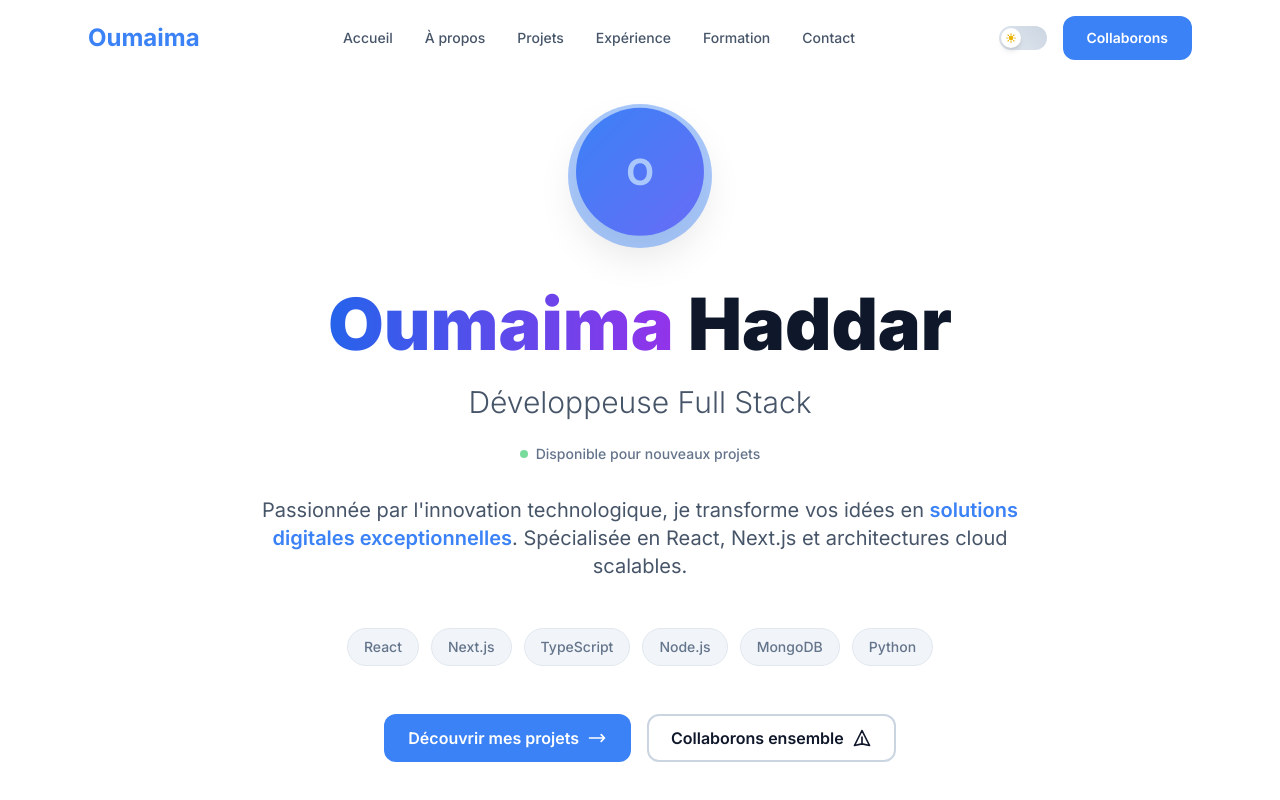
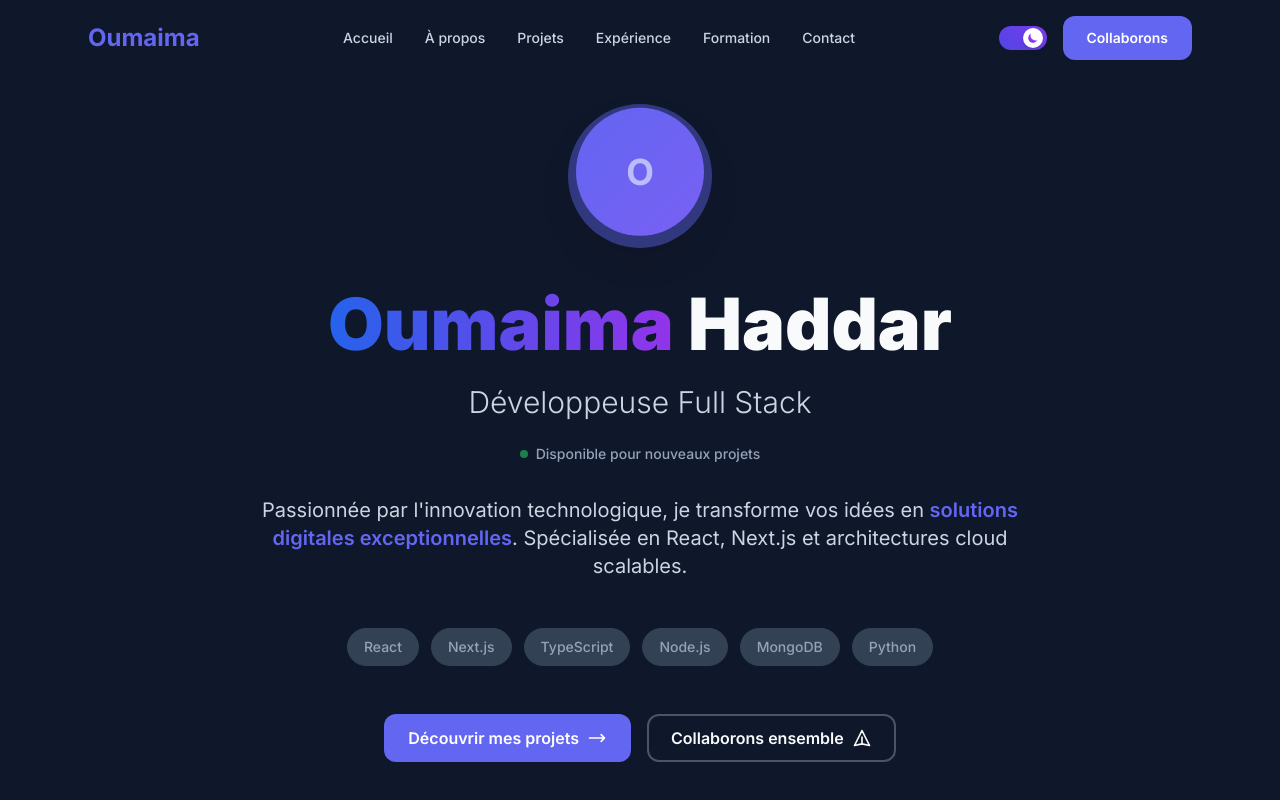
Before and after one commit to ohaddar/my-portfolio, a Next.js app: page / in a window 1280 px wide. Shown: the top 800 px of the page. Built offline with nearby package versions, Linux system fonts and the light colour scheme.

Commit message:
✨ fix initial theme state: change default theme from light to dark for consistency with saved theme

```diff
--- a/src/components/ThemeToggle.tsx
+++ b/src/components/ThemeToggle.tsx
@@ -3,11 +3,11 @@
 import React, { useState, useEffect } from "react";
 
 const ThemeToggle = () => {
-  const [theme, setTheme] = useState<"light" | "dark">("light");
+  const [theme, setTheme] = useState<"light" | "dark">("dark");
 
   useEffect(() => {
     const savedTheme =
-      (localStorage.getItem("theme") as "light" | "dark") || "light";
+      (localStorage.getItem("theme") as "light" | "dark") || "dark";
     setTheme(savedTheme);
     document.documentElement.setAttribute("data-theme", savedTheme);
   }, []);
```
